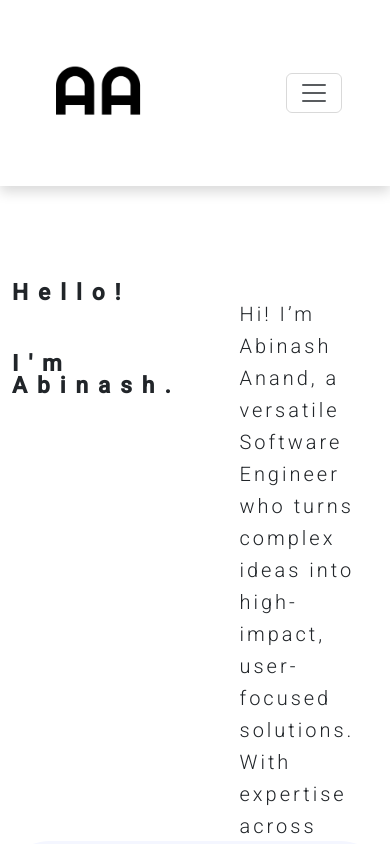
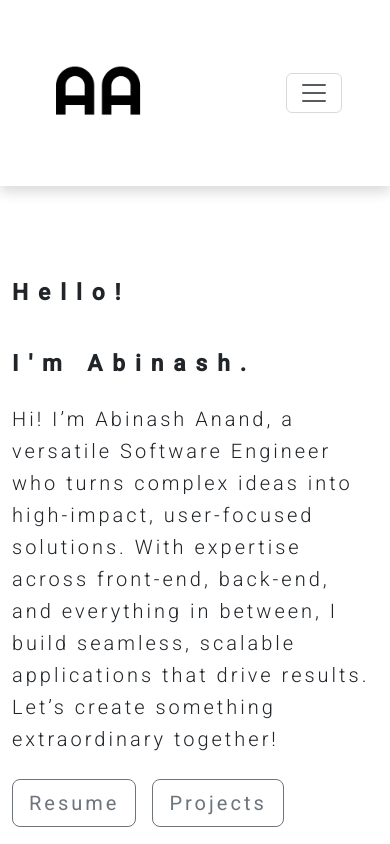
Before and after one commit to Abinash-Anand/dev_folio.Av2, an Angular app: page /home in a window 390 px wide. Shown: the top 844 px of the page. Built offline with nearby package versions, Linux system fonts and the light colour scheme.

Commit message:
Fixing responsive issues

```diff
--- a/src/app/app.component.css
+++ b/src/app/app.component.css
@@ -1,18 +1,18 @@
 /* Base styles for each section */
-/* .parallax-section {
+.parallax-section {
     min-height: 100vh;
     opacity: 0;
     transform: translateY(50px) scale(0.98) rotateX(8deg);
     transition: opacity 1s cubic-bezier(0.4, 0.0, 0.2, 1), transform 1s cubic-bezier(0.4, 0.0, 0.2, 1);
     transform-origin: center bottom;
     perspective: 1200px;
-} */
+}
 
 /* Show class to trigger animations */
-/* .parallax-section.show {
+.parallax-section.show {
     opacity: 1;
     transform: translateY(0) scale(1) rotateX(0);
-} */
+}
 
 /* Home Section Animation */
 #home-section.show {
@@ -25,14 +25,14 @@
 }
 
 /* Skills Section Animation */
-/* #skills-section.show {
+#skills-section.show {
     animation: skillsAnimation 3s cubic-bezier(0.25, 0.8, 0.5, 1) forwards;
-} */
+}
 
 /* Projects Section Animation */
-/* #projects-section.show {
+#projects-section.show {
     animation: projectsAnimation 3.2s cubic-bezier(0.25, 0.8, 0.5, 1) forwards;
-} */
+}
 
 /* Contact Section Animation */
 #contact-section.show {
@@ -84,7 +84,7 @@
 }
 
 /* Skills Section - Smooth slide from left with bounce effect */
-/* @keyframes skillsAnimation {
+@keyframes skillsAnimation {
     0% {
         opacity: 0;
         transform: translateX(-120px) rotateY(-15deg) scale(0.95);
@@ -102,10 +102,10 @@
         transform: translateX(0) rotateY(0) scale(1);
         filter: blur(0);
     }
-} */
+}
 
 /* Projects Section - Subtle twist and fade in */
-/* @keyframes projectsAnimation {
+@keyframes projectsAnimation {
     0% {
         opacity: 0;
         transform: translateY(60px) rotate(-5deg) scale(0.98);
@@ -123,7 +123,7 @@
         transform: translateY(0) rotate(0) scale(1);
         filter: blur(0);
     }
-} */
+}
 
 /* Contact Section - Smooth slide from right with slight zoom */
 @keyframes contactAnimation {
@@ -147,7 +147,7 @@
 }
 
 /* Add subtle hover effect to make elements feel responsive */
-/* .parallax-section.show:hover {
+.parallax-section.show:hover {
     transform: scale(1.02);
     transition: transform 0.3s ease-out;
-} */
+}
--- a/src/app/components/about/about.component.html
+++ b/src/app/components/about/about.component.html
@@ -14,12 +14,12 @@
 
     <!-- Truncated About Section -->
     <div class="row text-light my-4 mx-0 about-container">
-        <div class="col-8 about-content p-5 pe-3">
+        <div class="col-lg-8 col-md-12 col-sm-12 about-content p-5 pe-3">
             <h4 class="about-me" (click)="readMore()" data-toggle="modal" data-target="#exampleModal">
                 {{ truncatedBio }}
             </h4>
         </div>
-        <div class="col-3 resume p-5" (click)="showResume()">
+        <div class="col-lg-3 col-md-12 col-sm-12 my-md-4 my-sm-4 resume p-5" (click)="showResume()">
             <h5>Have a look at my Resume</h5>
         </div>
     </div>
--- a/src/app/components/home/home.component.css
+++ b/src/app/components/home/home.component.css
@@ -10,3 +10,9 @@ h1 {
     line-height: 2rem;
     height: 70vh;
 }
+
+@media screen and (max-width: 991px) {
+    .container-1{
+        height: auto;
+    }
+}
--- a/src/app/components/home/home.component.html
+++ b/src/app/components/home/home.component.html
@@ -1,11 +1,11 @@
 <div class="container container-1 mt-5 pt-5">
     <div class="row">
-        <div class="col-7 container-1">
+        <div class="col-lg-7  col-sm-12 container-1">
             <!-- Headline and Subheadline -->
             <h1 class="display-3 fw-bold mb-5">Hello!</h1>
             <h1 class="display-3 fw-bold">I'm Abinash.</h1>
         </div>
-        <div class="col-5 container-1">
+        <div class="col-lg-5  col-sm-12 container-1">
             <p class="lead mt-3 mb-4">
                 {{shortBio}}
             </p>
```
Also changed, not shown: src/styles.css (line endings or trailing spaces).
